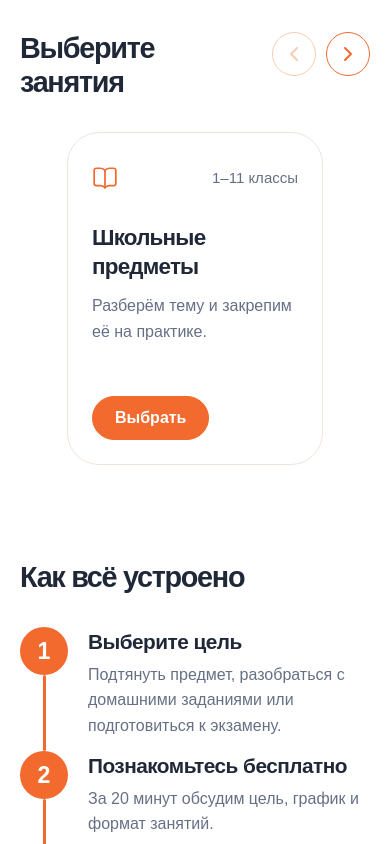
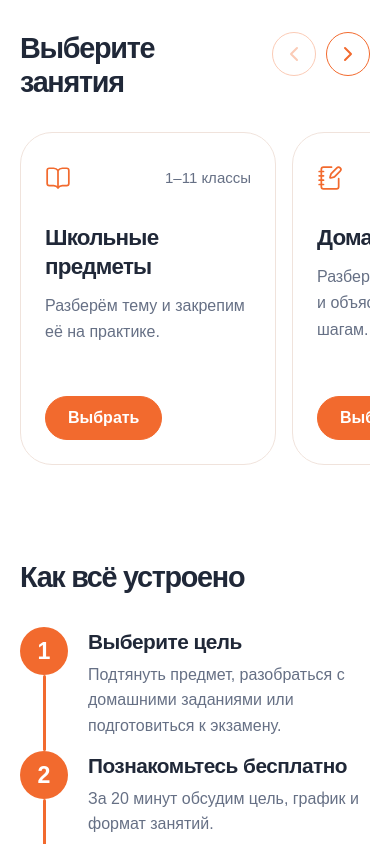
Before and after one commit to al7xey/toprepet, a React (Vite) app: page / in a window 390 px wide. Shown: the part 780-1624 px from the top of the page. Built offline with nearby package versions, Linux system fonts and the light colour scheme.

Commit message:
Revert "Center mobile carousel cards without clipping"
This reverts commit acb6bfd1124285897d8df758cdea1d908cdf51ca.

```diff
--- a/src/app/experience.css
+++ b/src/app/experience.css
@@ -1354,16 +1354,3 @@
     min-height: 392px;
   }
 }
-
-@media (max-width: 599px) {
-  .format-slide,
-  .teacher-slide {
-    flex-basis: 100%;
-    justify-content: center;
-  }
-
-  .format-card {
-    width: 256px;
-    max-width: 100%;
-  }
-}
```
